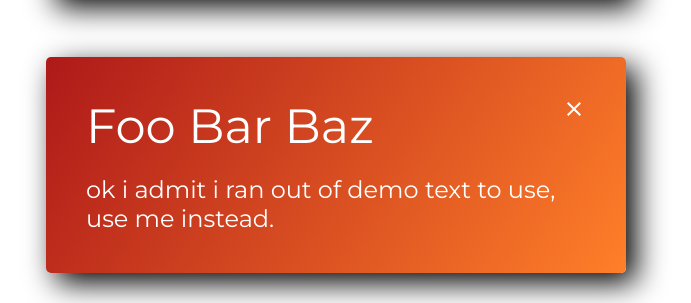
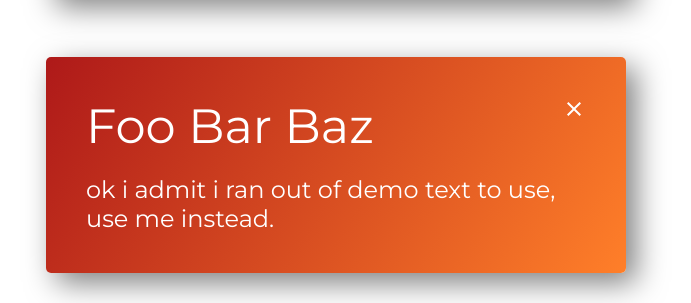
Before and after one commit to Chiroyce1/css-cards, a plain HTML site: page index.html in a window 1280 px wide. Shown: the part 941-1244 px from the top of the page, without its empty margins (304-995 px from the left). Drawn offline with Linux system fonts and the light colour scheme.

Commit message:
Reduce darkness of blur in light mode

```diff
--- a/style.css
+++ b/style.css
@@ -17,7 +17,7 @@
     max-width: 500px;
     cursor: pointer;
     border-radius: 5px;
-    box-shadow: 10px 10px 30px rgba(0, 0, 0, 1);
+    box-shadow: 10px 10px 30px rgba(0, 0, 0, 0.5);
     background: transparent linear-gradient(303deg,#FF6E0B, #FC384B);
     width: fit-content;
     height: fit-content;
```
